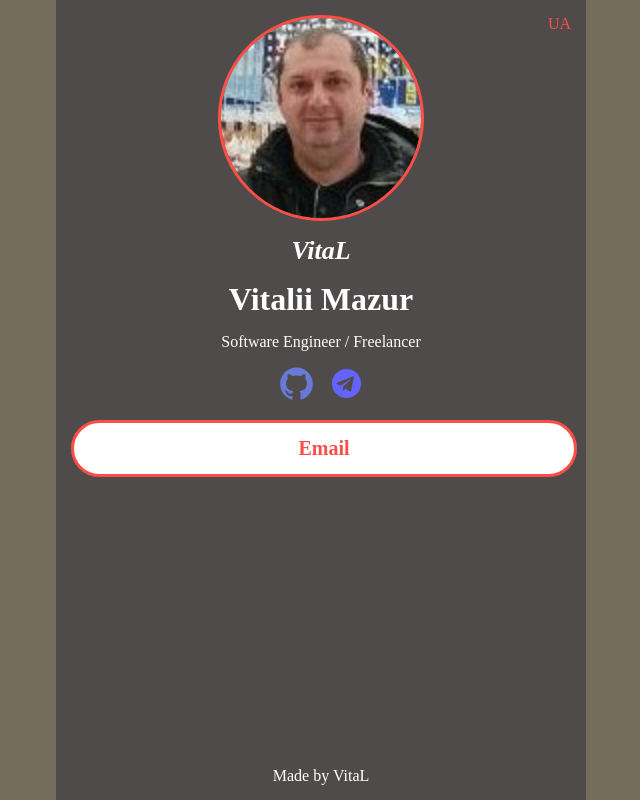
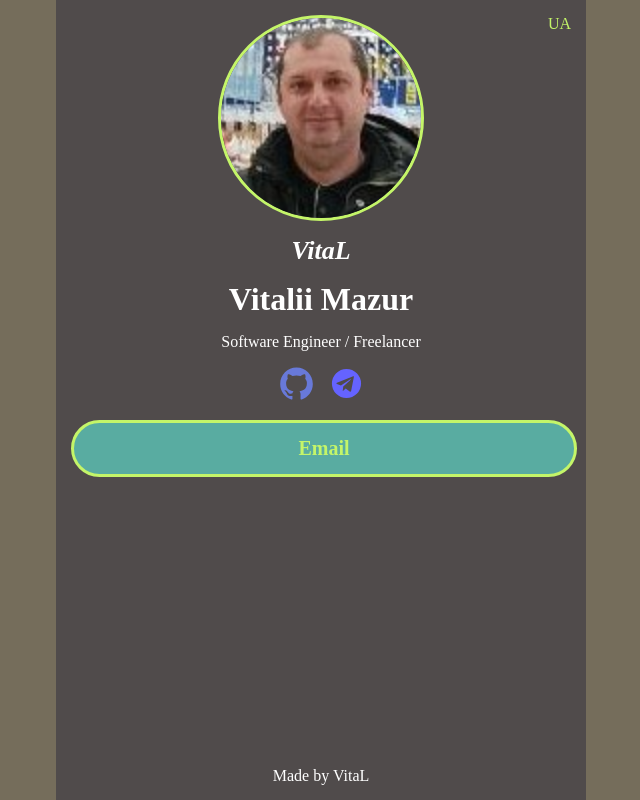
Before and after one commit to agronom99/AvataR-pagE, a plain HTML site: page index.html in a window 1280 px wide. Shown: the whole page, without its empty margins (319-959 px from the left). Drawn offline with Linux system fonts and the light colour scheme.

Commit message:
end 2023.02.05

```diff
--- a/css/style.css
+++ b/css/style.css
@@ -2,7 +2,7 @@
   --main-color: #504b4b;
   --secondary-color: #756d5b;
   --font-color: rgb(255, 255, 255);
-  --link-color: #ff4e45;
+  --link-color: #c4f569;
   --gap: 15px;
 }
 
@@ -127,6 +127,12 @@ footer {
   width: var(--link-size);
 }
 
+.links img:hover {
+  opacity: 0.5;
+}
+
+
+
 .large-button {
   display: flex;
   justify-content: center;
@@ -135,7 +141,7 @@ footer {
   height: 50px;
   padding-bottom: 1px;
   border: 3px solid var(--link-color);
-  background-color: var(--font-color);
+  background-color: #59aca1;
   border-radius: 35px;
   font-size: 20px;
   font-weight: bold;
```
